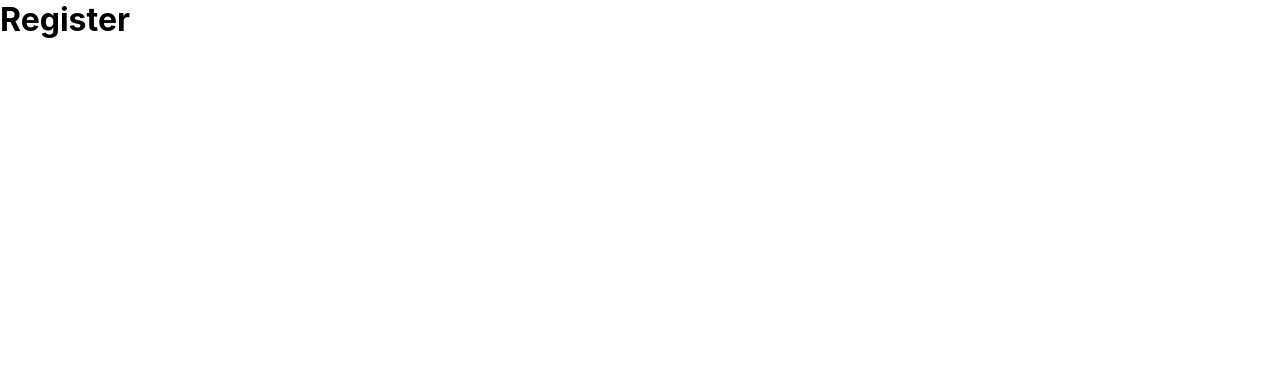
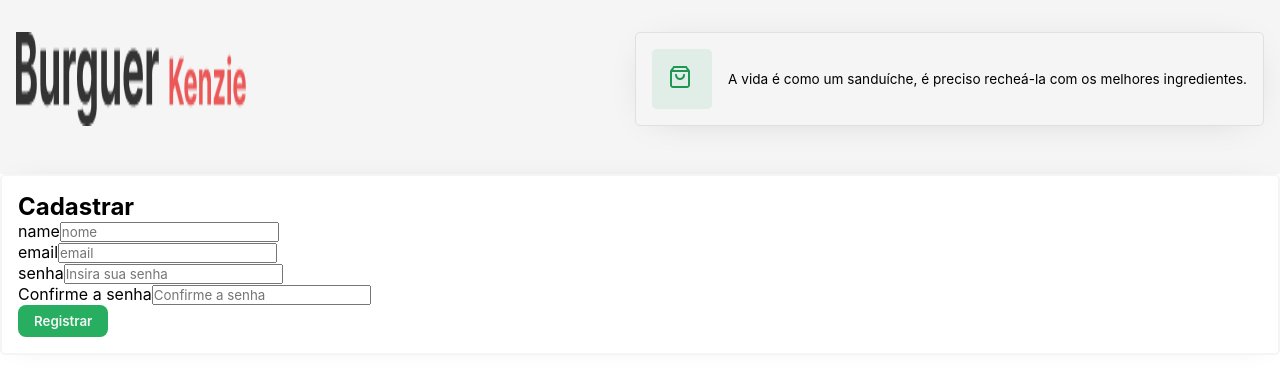
Before and after one commit to AndersonKeller/hamburgueria-2.0-AndersonKeller, a React (Create React App) app: page /register in a window 1280 px wide. Shown: the top 376 px of the page. Built offline with nearby package versions, Linux system fonts and the light colour scheme.

Commit message:
create: RegisterApi

```diff
--- a/src/components/FormLogin/index.tsx
+++ b/src/components/FormLogin/index.tsx
@@ -4,14 +4,15 @@
 import { StyledForm } from "./style";
 
 interface iFormProps {
+  title: string;
   children: ReactNode;
   onSubmit: () => void;
 }
 
-export function FormLogin({ children, onSubmit }: iFormProps) {
+export function FormLogin({ children, onSubmit, title }: iFormProps) {
   return (
     <StyledForm onSubmit={onSubmit}>
-      <h2>Login</h2>
+      <h2>{title}</h2>
       {children}
     </StyledForm>
   );
--- a/src/pages/login/index.tsx
+++ b/src/pages/login/index.tsx
@@ -6,7 +6,7 @@
 import { useContext } from "react";
 import { UserContext } from "../../contexts/UserContext";
 import { api } from "../../services/api";
-import { useNavigate } from "react-router-dom";
+import { Link, useNavigate } from "react-router-dom";
 import { notify as notifyFunction } from "../../contexts/index";
 import { FormLogin } from "../../components/FormLogin";
 import { Input } from "../../components/Input";
@@ -63,7 +63,7 @@
     <>
       <Header isHome={false}></Header>
       <main>
-        <FormLogin onSubmit={handleSubmit(onSubmit)}>
+        <FormLogin title="Login" onSubmit={handleSubmit(onSubmit)}>
           <Input
             register={register("email")}
             label="email"
@@ -77,6 +77,10 @@
             type="password"
           />
           <Button text="Logar" type="submit" />
+          <p>Crie sua conta para saborear muitas delícias e matar sua fome!</p>
+          <Link className="linkRegister" to={"/register"}>
+            Cadastrar
+          </Link>
         </FormLogin>
       </main>
     </>
--- a/src/pages/register/index.tsx
+++ b/src/pages/register/index.tsx
@@ -1,3 +1,87 @@
+import { yupResolver } from "@hookform/resolvers/yup";
+import { useForm, SubmitHandler } from "react-hook-form";
+import { FormLogin } from "../../components/FormLogin";
+import { Header } from "../../components/Header";
+import * as yup from "yup";
+import { Input } from "../../components/Input";
+import { Button } from "../../components/Button";
+import { api } from "../../services/api";
+import { notify } from "../../contexts";
+import { useNavigate } from "react-router-dom";
+
 export function Register() {
-  return <h1>Register</h1>;
+  const navigate = useNavigate();
+  const registerSchema = yup.object().shape({
+    name: yup.string().required("Nome obrigatório"),
+    email: yup.string().required("email obrigatório").email("formato inválido"),
+    password: yup.string().required("senha obrigatória"),
+    passwordConfirme: yup
+      .string()
+      .oneOf([yup.ref("password")], "deve ser igual a senha"),
+  });
+  type iFormData = {
+    name: string;
+    email: string;
+    password: string;
+    passwordConfirme: string;
+  };
+  const {
+    register,
+    handleSubmit,
+    formState: { errors },
+  } = useForm<iFormData>({
+    resolver: yupResolver(registerSchema),
+  });
+
+  const onSubmit: SubmitHandler<iFormData> = async (data: iFormData) =>
+    onRegisterApi(data);
+
+  function onRegisterApi(data: iFormData) {
+    console.log(data);
+    async function registerApi() {
+      try {
+        const resp = await api.post("/users", data);
+        console.log(resp.data);
+        notify({ message: "Registro bem sucedido", type: "sucess" });
+        setTimeout(() => {
+          navigate("/login");
+        }, 3000);
+      } catch (error) {
+        notify({ message: "Registro não efetuado", type: "error" });
+      }
+    }
+    registerApi();
+  }
+  return (
+    <>
+      <Header isHome={false} />
+      <FormLogin title="Cadastrar" onSubmit={handleSubmit(onSubmit)}>
+        <Input
+          label="name"
+          type="text"
+          placeholder="nome"
+          register={register("name")}
+        />
+        <Input
+          label="email"
+          type="email"
+          placeholder="email"
+          register={register("email")}
+        />
+        <Input
+          label="senha"
+          type="password"
+          placeholder="Insira sua senha"
+          register={register("password")}
+        />
+        <Input
+          label="Confirme a senha"
+          type="password"
+          placeholder="Confirme a senha"
+          register={register("passwordConfirme")}
+        />
+        <Button text="Registrar" type="submit" />
+      </FormLogin>
+    </>
+  );
 }
--- a/src/styles/globalStyles.ts
+++ b/src/styles/globalStyles.ts
@@ -32,11 +32,21 @@
 main{
   padding: 1rem;
 }
-button {
+button,a {
+
   cursor: pointer;
   border-radius: 0.5rem;
   border: none;
   font-weight: 600;
+}
+.linkRegister{
+  text-decoration: none;
+  background-color: var(--color-gray0);
+  color: var(--color-gray50);
+  padding: 0.5rem 1rem;
+  :hover {
+    background-color: var(--color-primary50);
+  }
 }
 .container {
   padding: 1rem 0;
```
